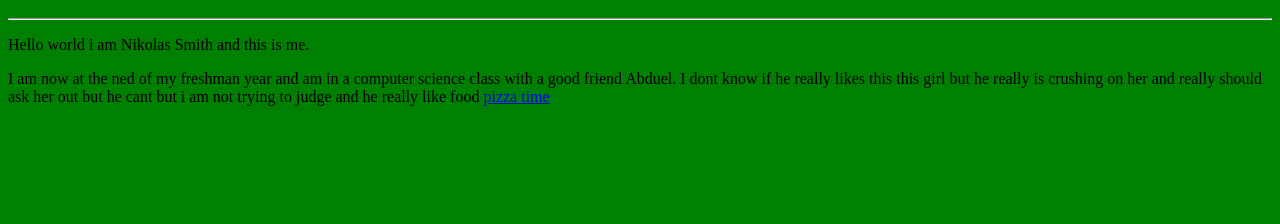
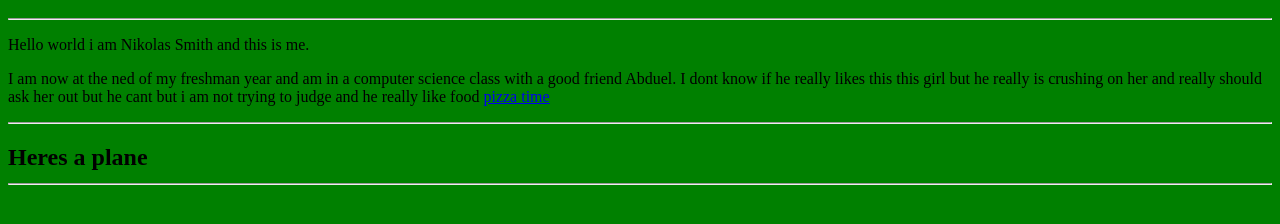
Before and after one commit to mrcodemans/csp-sp2019-test-thing, a plain HTML site: page index.html in a window 1280 px wide. Shown: the part 48-272 px from the top of the page. Drawn offline with Linux system fonts and the light colour scheme.

Commit message:
Update index.html

```diff
--- a/index.html
+++ b/index.html
@@ -8,5 +8,11 @@
       this girl but he really is crushing on her and really should  ask her out but he cant but i am not trying to judge
       and he really like food
       <a href="https://bit.ly/2WhsEC5">pizza time</a>
+      <hr>
+      <h2> Heres a plane
+       <a <img src = "   " width="100">
+        </a>
+      <hr>
+
   </body>
 </html>
```
